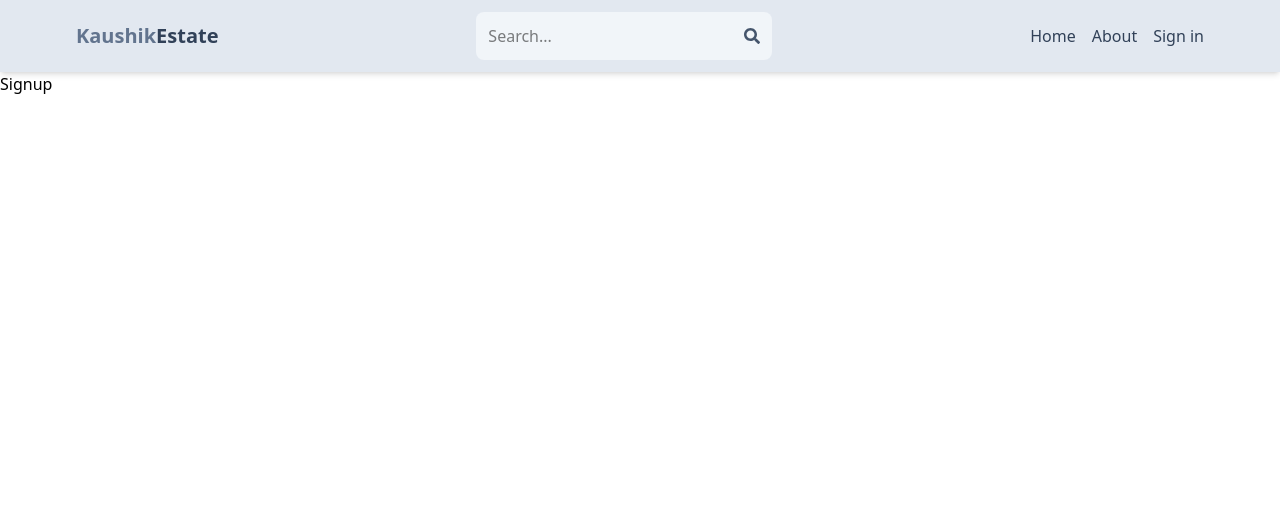
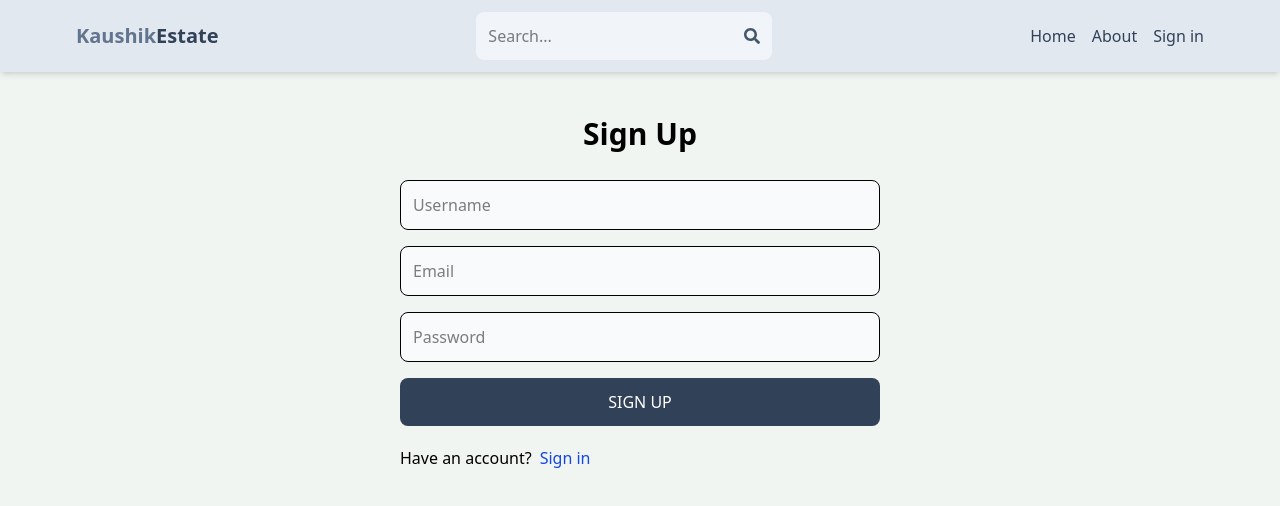
Before and after one commit to Kaushiknr2002/Estate-Mern, a React (Vite) app in the folder client/: page /sign-up in a window 1280 px wide. Shown: the top 506 px of the page. Built offline with nearby package versions, Linux system fonts and the light colour scheme.

Commit message:
create a signup page UI

```diff
--- a/client/src/index.css
+++ b/client/src/index.css
@@ -1 +1,5 @@
 @import "tailwindcss";
+
+body{
+    background-color: rgb(241,245,241);
+}
--- a/client/src/pages/Signup.jsx
+++ b/client/src/pages/Signup.jsx
@@ -1,7 +1,24 @@
-import React from 'react'
+import { Link } from "react-router-dom";
 
-export default function Signup() {
-  return (
-    <div>Signup</div>
-  )
+export default function Signup(){
+    return(
+        <div className='p-4 max-w-lg mx-auto'>
+            <h1 className='text-3xl text-center font-semibold my-7'>Sign Up</h1>
+            <form  className='flex flex-col gap-4'>
+                <input type='text' placeholder="Username" className='border p-3 rounded-lg bg-slate-50' id='username' />
+                <input type='email' placeholder="Email" className='border p-3 rounded-lg bg-slate-50' id='email' />
+                <input type='password' placeholder="Password" className='border p-3 rounded-lg bg-slate-50' id='password' />
+                <button  className='bg-slate-700 text-white p-3 rounded-lg uppercase hover:opacity-95 disabled:opacity-80'>Sign up</button>
+            </form>
+            <div className='flex gap-2 mt-5'>
+                <p>Have an account?</p>
+                <Link to ={"/sign-in"}>
+                <span className='text-blue-700'>Sign in</span>
+                </Link>
+            </div>
+        </div>
+
+
+
+    )
 }
```
